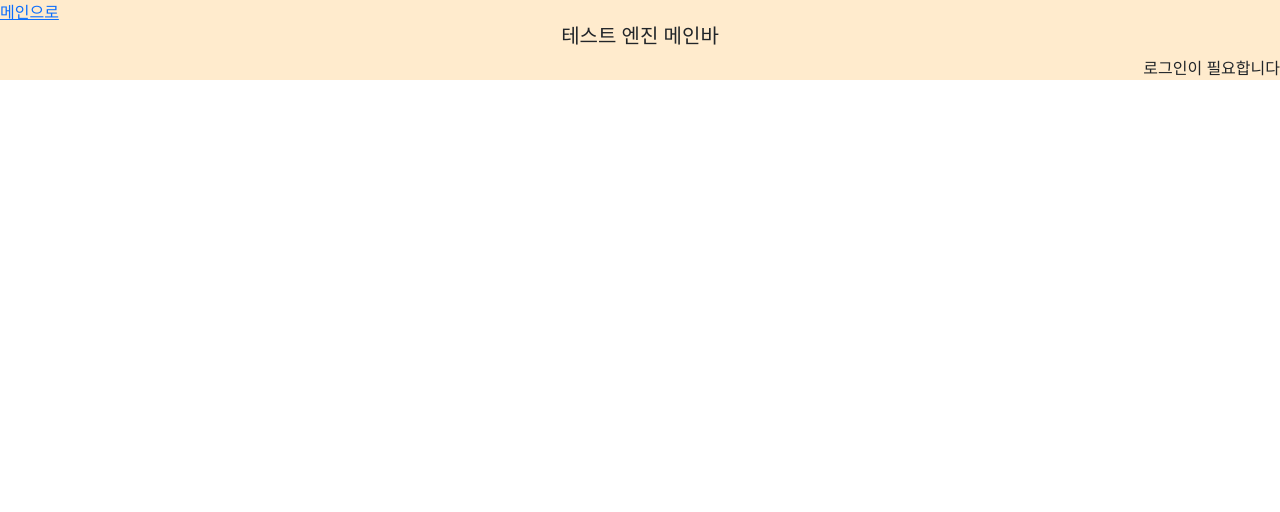
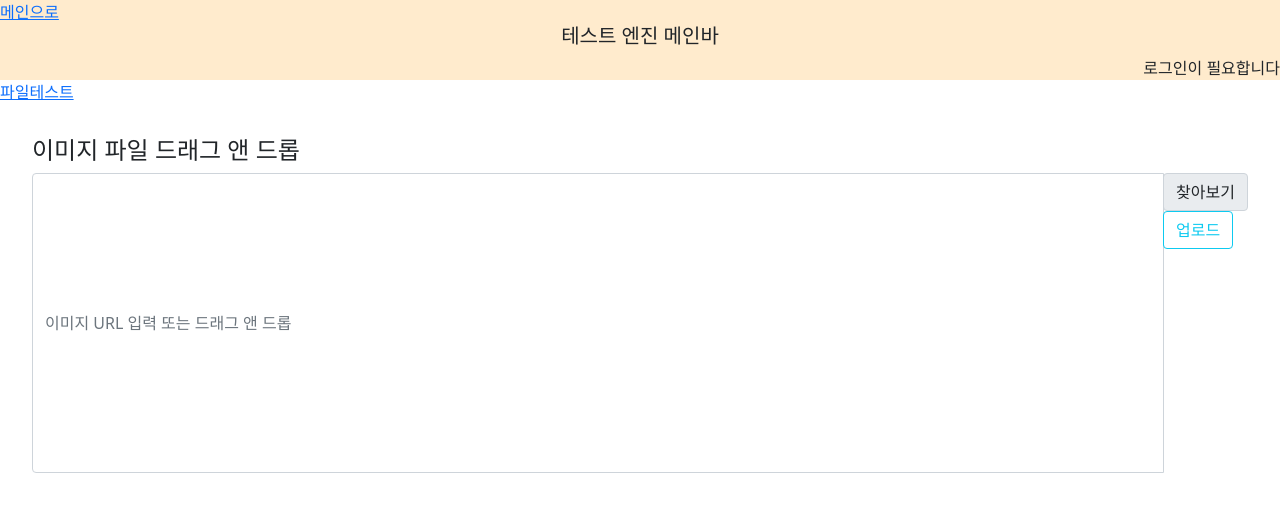
Before and after one commit to YeinYoon/VSNovel-Engine, a Vue app: page /fileTest in a window 1280 px wide. Shown: the top 512 px of the page. Built offline with nearby package versions, Linux system fonts and the light colour scheme.

Commit message:
Drag & Drop 파일 업로드 테스트 코드 작성
추후 다른 파일들도 호환되도록 작성 예정

```diff
--- a/src/App.vue
+++ b/src/App.vue
@@ -10,6 +10,8 @@
     </div>
     <div v-else class="userName">로그인이 필요합니다</div>
     </div>
+
+    <router-link to="/fileTest">파일테스트</router-link>
 
     <router-view></router-view>
 
--- /dev/null
+++ b/src/components/FileTest.vue
@@ -0,0 +1,100 @@
+<template>
+<div id="tmp">
+<h4>이미지 파일 드래그 앤 드롭</h4>
+  <div class="input-group">
+    <input
+       type="text"
+       class="form-control"
+       placeholder="이미지 URL 입력 또는 드래그 앤 드롭"
+       v-model="filename"
+       @dragover.prevent
+       @dragenter.prevent
+       @drop.prevent="onDrop">
+    <div class="input-group-append">
+      <span class="input-group-text" @click="onClickFile">찾아보기</span>
+        <button
+          class="btn btn-outline-info"
+          @click="onClickUpload">업로드</button>
+    </div>
+    <input type=file class="file-input" accept="image/*" ref="fileInput" @change="onFileChange">
+  </div>
+  <div v-show="imageSrc" class="upload-image">
+    <img :src="imageSrc">
+  </div>
+
+</div>
+</template>
+
+<script>
+export default {
+    name : "FileTest",
+    data() {
+        return {
+            filename: '',
+            imageSrc: ''
+        }
+    },
+    methods : {
+        onDrop (event) {
+            this.inputImageFile(event.dataTransfer.files);
+        },
+        onClickFile() {
+            this.$refs.fileInput.click();
+        },
+        onFileChange(event) {
+            this.inputImageFile(event.target.files);
+        },
+        inputImageFile (files) {
+            if (files.length) {
+                let file = files[0]
+                if (!/^image\//.test(file.type)) {
+                    alert('이미지 파일만 등록이 가능합니다')
+                    return false
+                }
+                this.filename = file.name;
+                this.preview(file);
+            }
+        },
+        onClickUpload () {
+            this.preview (this.filename);
+        },
+        preview (file) {
+            if (typeof file === 'string') {
+                this.imageSrc = file;
+            } else {
+                let vm = this;
+                let reader = new FileReader();
+                reader.onload = () => {
+                    vm.imageSrc = reader.result;
+                }
+                reader.readAsDataURL(file);
+            }
+        }
+    }
+}
+</script>
+
+<style>
+#tmp {
+  width: 100%;
+  padding: 2rem;
+}
+
+.file-input {
+    display: none;
+}
+
+.upload-image {
+    padding-top: 1rem;
+    width: 200px;
+    height: 200px;
+}
+img {
+    width: 100%;
+    height: 100%;
+}
+.form-control {
+    width: 500px;
+    height: 300px;
+}
+</style>
```
Also changed, not shown: src/router.js (+7 -0 lines).
